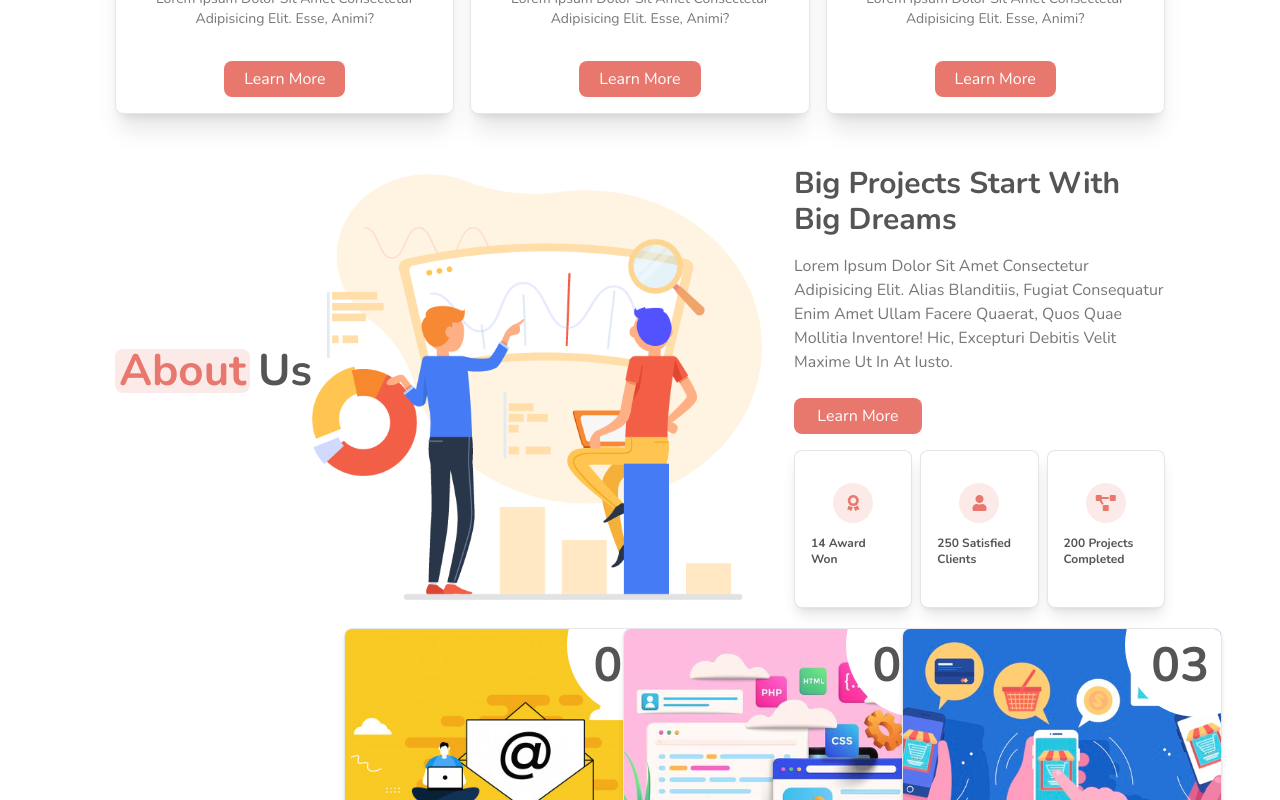
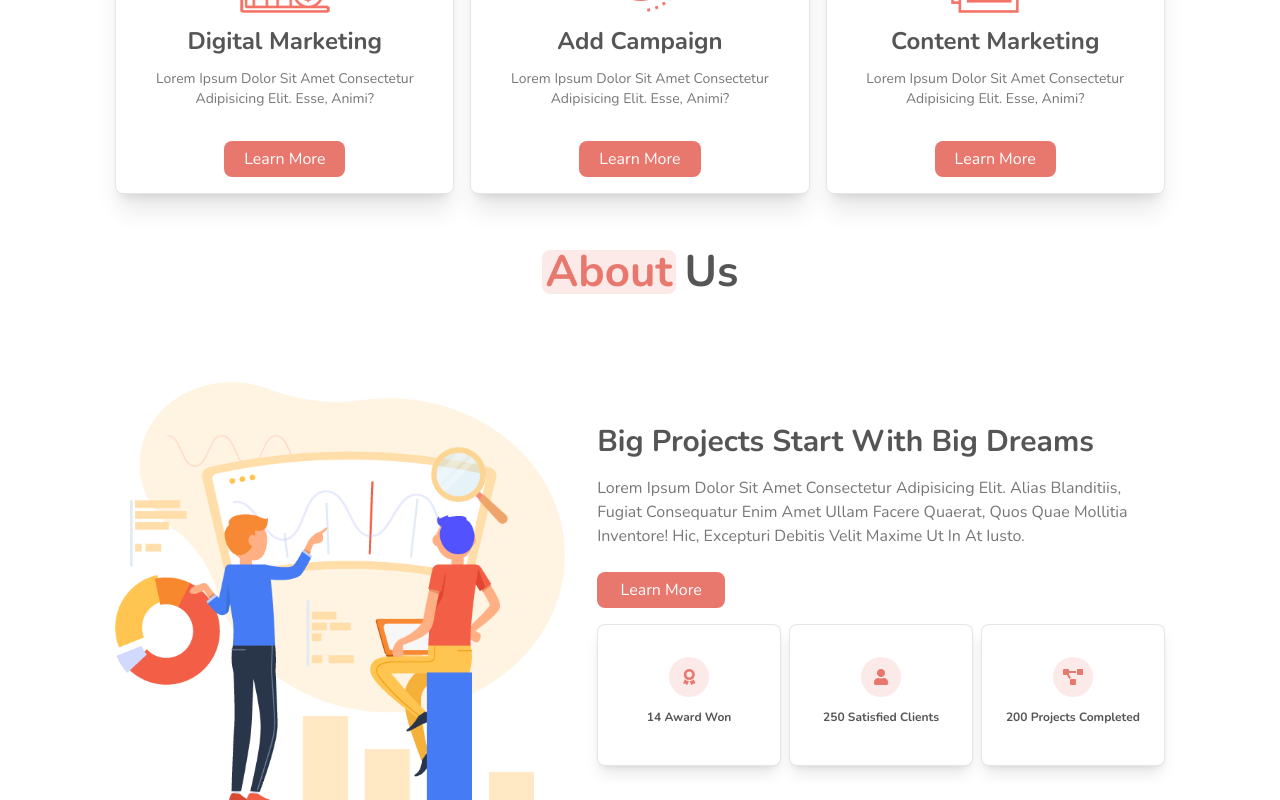
Before and after one commit to Kevin-AC/Marketo, a React (Vite) app: page / in a window 1280 px wide. Shown: the part 1240-2040 px from the top of the page. Built offline with nearby package versions, Linux system fonts and the light colour scheme.

Commit message:
desktop view

```diff
--- a/src/App.jsx
+++ b/src/App.jsx
@@ -9,7 +9,7 @@ import { OurPricing } from './Pages/OurPricing'
 import Services from './Pages/Services'
 function App () {
   return (
-    <main className="w-screen h-auto bg-white flex flex-col items-center justify-center gap-5 ">
+    <main className="w-screen h-auto bg-white flex flex-col items-center justify-center gap-10 ">
       <Header/>
       <Hero/>
       <Services />
--- a/src/Components/Card.jsx
+++ b/src/Components/Card.jsx
@@ -3,7 +3,7 @@ import Button from './Button'
 // eslint-disable-next-line react/prop-types
 function Card ({ title, paragraph, img, style, styleT, icon, data1, data2 }) {
   return (
-    <div className={`h-auto pt-8 p-4 border border-[rgba(0,0,0,.1)] bg-white flex flex-col gap-3 items-center rounded-lg shadow-lg ${style}`}>
+    <div className={`w-full h-auto pt-8 p-4 border border-[rgba(0,0,0,.1)] bg-white flex flex-col gap-3 items-center rounded-lg shadow-lg ${style}`}>
       {paragraph && <img src={`/assets/${img}.png`} />}
       {!paragraph && <i className={`text-mainColor bg-bg rounded-full w-10 h-10 grid place-content-center ${icon}`}></i>}
       <h2 className={`text-2xl font-semibold text-black ${styleT}`}>{title}</h2>
--- a/src/Components/Title.jsx
+++ b/src/Components/Title.jsx
@@ -1,7 +1,7 @@
 // eslint-disable-next-line react/prop-types
 function Title ({ title, span, style }) {
   return (
-    <h1 className={`text-3xl lg:text-[44px] font-semibold text-black my-4 items-center gap-2 ${style}`}>{title}
+    <h1 className={`text-3xl lg:text-[44px] font-semibold text-black my-4 items-center gap-2 mb-14 ${style}`}>{title}
     <span className='text-mainColor bg-bg p-1 rounded-lg'>{span}</span>
     </h1>
   )
--- a/src/Pages/Clients.jsx
+++ b/src/Pages/Clients.jsx
@@ -4,7 +4,7 @@ export function Clients () {
   return (
     <section>
       <Title title="Client's " span='Review' />
-     <div className='flex flex-col gap-4'>
+      <div className='grid sm:grid-cols-3 gap-4'>
         <ClienstCard name='John Deo' img='pic-1' />
         <ClienstCard name='Anna' img='pic-2' />
         <ClienstCard name='Alex' img='pic-3' />
--- a/src/Pages/Footer.jsx
+++ b/src/Pages/Footer.jsx
@@ -1,7 +1,7 @@
 export function Footer () {
   return (
     <footer className="w-full h-auto p-4 bg-bg">
-      <div className="flex flex-col gap-7">
+      <div className="grid grid-cols-2 sm:grid-cols-3 lg:grid-cols-4 gap-4 sm:mt-5">
         <ul className="flex flex-col gap-2 text-lightColor text-sm">
           <h3 className="text-2xl font-semibold text-black mb-4">Our Branches</h3>
           <li><a href="#"><i className="fas fa-map-marker-alt text-mainColor"></i> India</a></li>
--- a/src/index.css
+++ b/src/index.css
@@ -2,7 +2,7 @@
 @tailwind base;
 @tailwind components;
   section{
-    @apply flex flex-col items-center justify-center px-[5%] lg:px-[9%] lg:flex-row
+    @apply flex flex-col items-center justify-center px-[5%] lg:px-[9%]
   }
   .navMenu{
     @apply bg-white w-[70%] h-auto absolute top-20 right-4 z-50 lg:top-0 lg:relative lg:bg-transparent lg:w-auto
```
